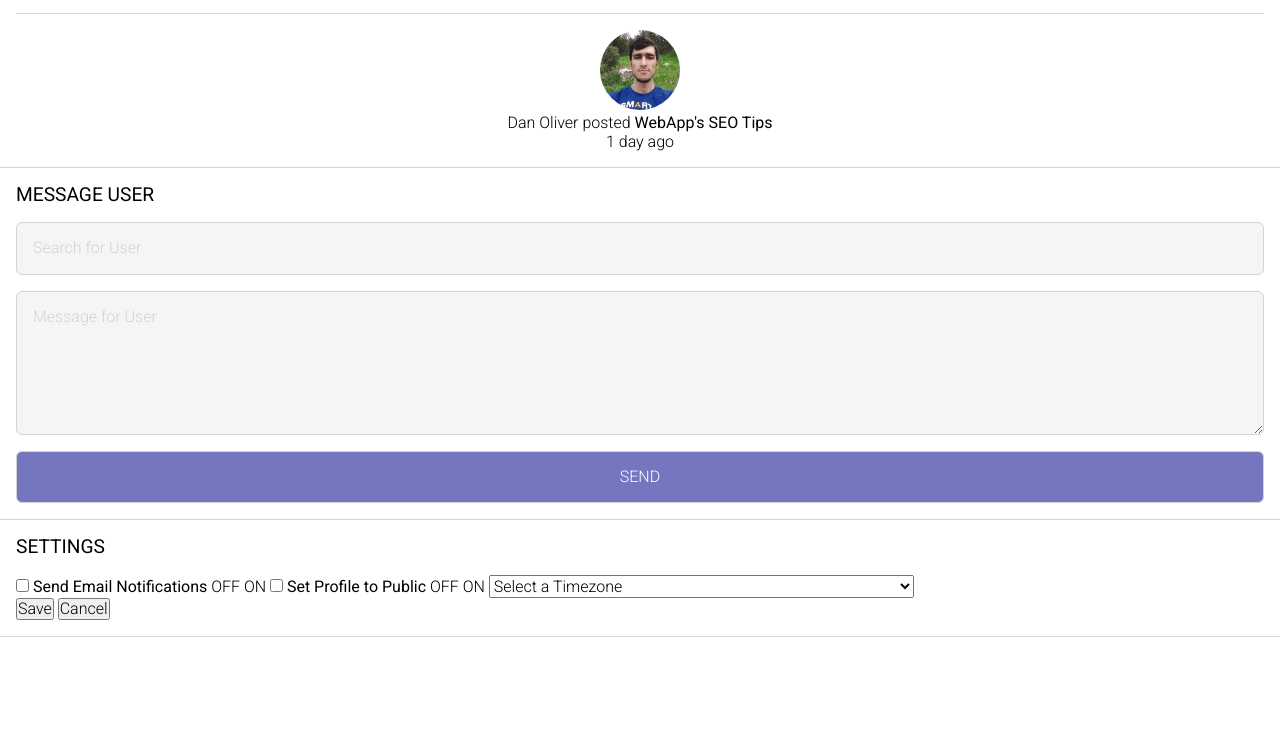
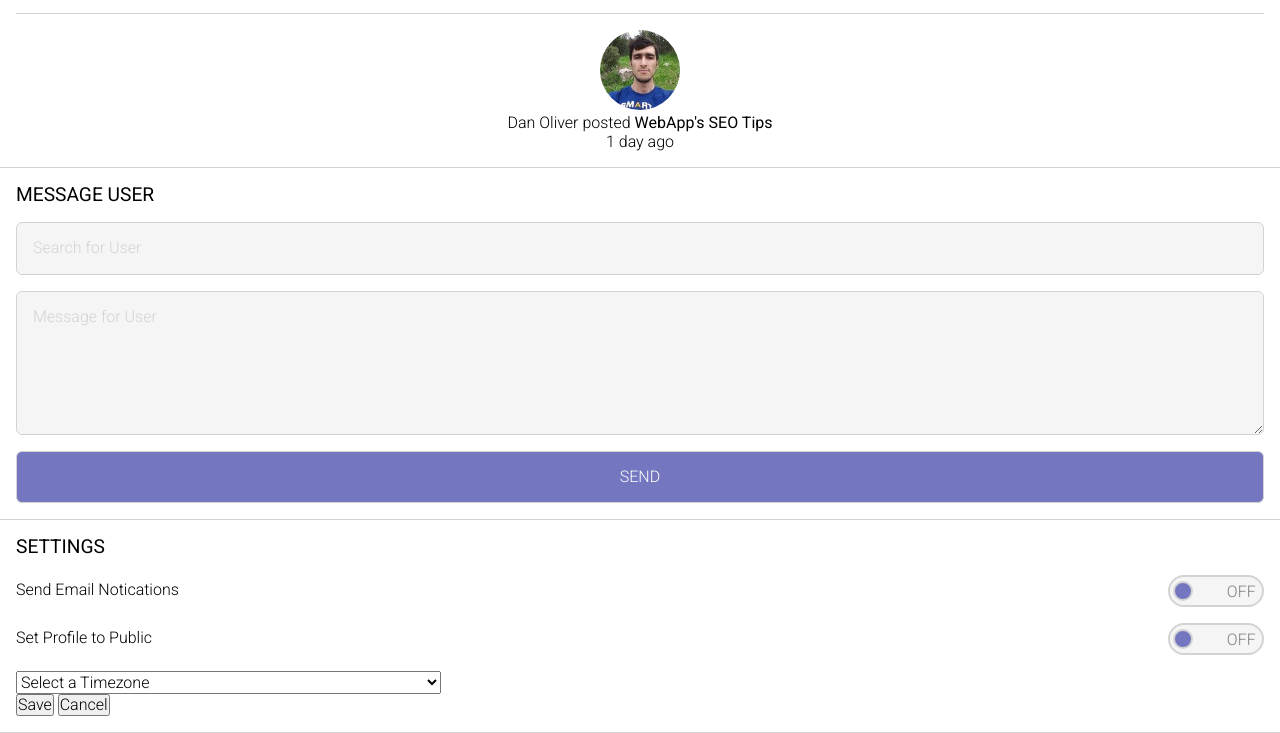
Before and after one commit to Stelchic/webapp-dashboard, a plain HTML site: page index.html in a window 1280 px wide. Shown: the part 2665-3398 px from the top of the page. Before the commit the page ends 3302 px from the top, so only its background shows below. Drawn offline with nearby package versions, Linux system fonts and the light colour scheme.

Commit message:
toggle switch

```diff
--- a/index.html
+++ b/index.html
@@ -194,25 +194,16 @@
             </section>
             <section class="settings">
                 <h3>Settings</h3>
-                <div class="toggle-switches">
-                    <label class="switch-light switch-candy" onclick="">
-                        <input type="checkbox">
-                        <b>Send Email Notifications</b>
-                        <span>
-                          <span>OFF</span>
-                          <span>ON</span>
-                          <a></a>
-                        </span>
-                    </label>
-                    <label class="switch-light switch-candy" onclick="">
-                        <input type="checkbox">
-                        <b>Set Profile to Public</b>
-                        <span>
-                          <span>OFF</span>
-                          <span>ON</span>
-                          <a></a>
-                        </span>
-                    </label>
+                <div class="toggle-switch">
+                        <p>Send Email Notications</p>
+                        <input type="checkbox" name="emailSwitch" id="email-switch">
+                        <label for="email-switch"></label>
+                    </div>
+                    <div class="toggle-switch">
+                        <p>Set Profile to Public</p>
+                        <input type="checkbox" name="profileSwitch" id="profile-switch">
+                        <label for="profile-switch"></label>
+                </div>
                 <select class="form-field" id="timezone">
                     <option disabled selected>Select a Timezone</option>
                     <option value="-12:00">(GMT -12:00) Eniwetok, Kwajalein</option>
@@ -256,7 +247,6 @@
                     <option value="+13:00">(GMT +13:00) Apia, Nukualofa</option>
                     <option value="+14:00">(GMT +14:00) Line Islands, Tokelau</option>
                 </select>
-                </div>
                 <div class="settings-buttons">
                     <button class="button-save" id="save">Save</button>
                     <button class="button-cancel" id="cancel">Cancel</button>
--- a/scss/components/_settings.scss
+++ b/scss/components/_settings.scss
@@ -0,0 +1,59 @@
+.toggle-switch {
+    display: flex;
+    justify-content: space-between;
+    align-items: center;
+    margin-bottom: 1rem;
+}
+input[type="checkbox"] {
+    width: 0;
+    height: 0;
+    visibility: hidden;
+}
+label {
+    display: block;
+    width: 6rem;
+    height: 2rem;
+    background-color: #f5f5f5;
+    border-radius: 100px;
+    cursor: pointer;
+    border: 2px solid lightgray;
+    position: relative;
+    transition: 0.5s;
+}
+label::after {
+    content: "";
+    width: 1rem;
+    height: 1rem;
+    background-color: #7477BF;
+    position: absolute;
+    border-radius: 70px;
+    top: .3rem;
+    left: .2rem;
+    transition: 0.5s;
+    border: 2px solid lightgray;
+}
+label::before {
+    content: "OFF";
+    font-size: 1rem;
+    color: gray;
+    width: 1rem;
+    height: 1rem;
+    position: absolute;
+    top: .4rem;
+    right: 1.2rem;
+    transition: 0.5s;
+}
+input:checked + label::after {
+    left: calc(100% - .3rem);
+    transform: translateX(-100%);
+    background: #f5f5f5;
+}
+input:checked + label::before {
+    content: "ON";
+    right: calc(100% - 2.4rem);
+    color: white;
+    transform: translateX(-100%);
+}
+input:checked + label {
+    background: #7477BF;
+}
```
Also changed, not shown: css/styles.css, 1 other file. Lines whose indentation alone changed are shown as unchanged.
